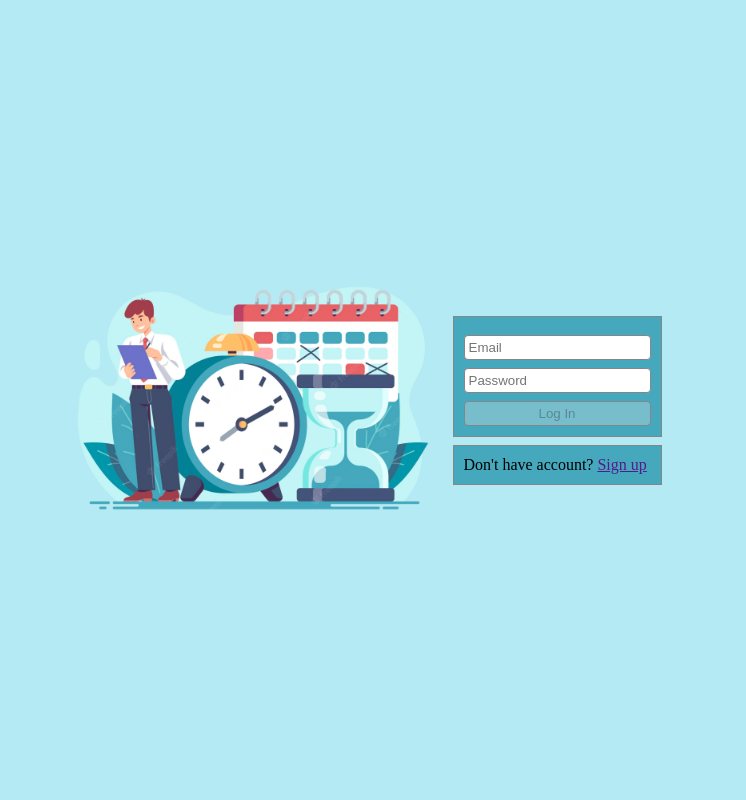
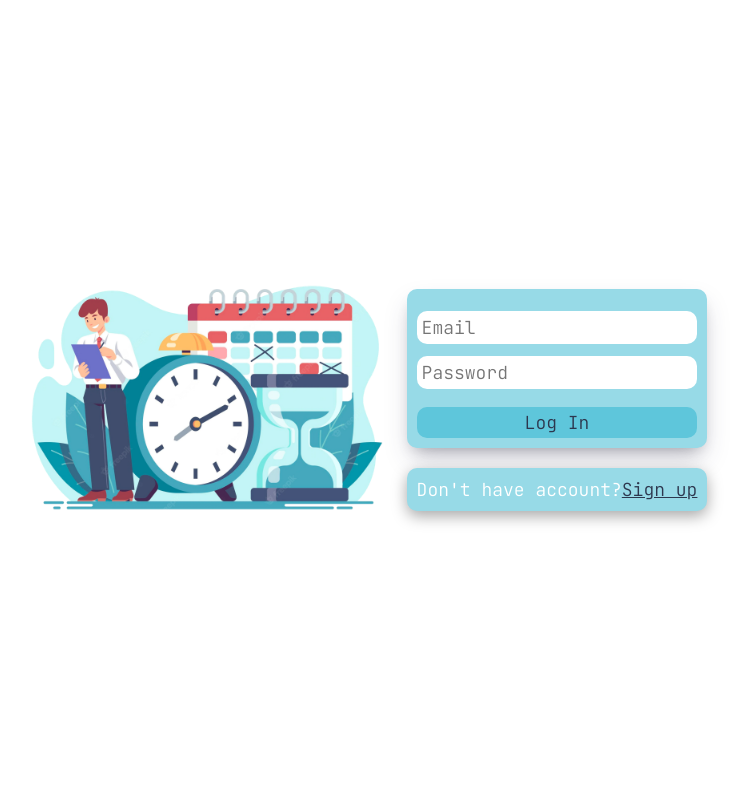
Before and after one commit to TTrung224/dbWeb, a PHP site: page /loginPage.html in a window 1280 px wide. Shown: the whole page, without its empty margins (283-1029 px from the left). Run offline with PHP 8.4, Linux system fonts and the light colour scheme.

Commit message:
css login page 270602

```diff
--- a/loginPage.html
+++ b/loginPage.html
@@ -6,6 +6,9 @@
     <meta name="viewport" content="width=device-width, initial-scale=1.0">
     <title>Timeflow Login</title>
     <link rel="stylesheet" href="style.css">
+    <link rel="preconnect" href="https://fonts.googleapis.com">
+    <link rel="preconnect" href="https://fonts.gstatic.com" crossorigin>
+    <link href="https://fonts.googleapis.com/css2?family=JetBrains+Mono:wght@300&display=swap" rel="stylesheet">
 </head>
 <bod>
     <div class='main'>
@@ -20,12 +23,12 @@
                         <input type="password" id="password" placeholder="Password">
                     </div>
                     <div class="btn-inputs">
-                        <button class="btn-login" name="btn-login" disabled>Log In</button>
+                        <button class="btn-login" name="btn-login" >Log In</button>
                     </div>
                 </form>
             </div>
             <div class="signup-link">
-                <span>Don't have account? <a href="">Sign up</a></span>
+                <p>Don't have account? </p> <a href="#">Sign up</a>
             </div>
         </div>
     </div>
--- a/style.css
+++ b/style.css
@@ -3,6 +3,7 @@
     padding: 0;
     margin: 0;
     box-sizing: border-box;
+    font-family: 'JetBrains Mono', monospace;
 }
 
 .main{
@@ -10,7 +11,6 @@
     display: flex;
     align-items: center;
     justify-content: center;
-    background-color: #b4eaf4;
 }
 
 .main .slide-show img{
@@ -18,43 +18,58 @@
 }
 
 .main .login-box .login-form{
-    border-style: solid;
-    border-width: 1px;
-    border-color: rgb(134, 134, 134);
+    border-radius: 10px;
+    border-style: hidden;
     padding: 10px;
-    background-color: #45a8bd;
+    background-color: #97dae7;
+    box-shadow: rgba(50, 50, 93, 0.25) 0px 13px 27px -5px, rgba(0, 0, 0, 0.3) 0px 8px 16px -8px;
 }
 
 .login-box .form-inputs{
     display: flex;
     flex-direction: column;
+    height: 100px;
 
 }
 
 .login-box .form-inputs input{
-    margin: 8px 0px 0px 0px;
-    padding: 4px;
-    border-radius: 4px;
-    border-style: solid;
-    border-width: 1px;
-    border-color: rgb(134, 134, 134);
+    font-size: large;
+    margin: 12px 0px 0px 0px;
+    padding: 5px;
+    border-radius: 10px;
+    border-style: hidden;
 }
 
 .login-box .btn-inputs button{
+    color: #2d374e;
+    font-size: large;
     width: 100%;
     padding: 4px;
     margin: 8px 0px 0px 0px;
-    border-radius: 4px;
-    border-style: solid;
-    border-width: 1px;
-    border-color: rgb(134, 134, 134);
+    border-radius: 10px;
+    border-style:hidden;
+    background-color: #5ec6db;
 }
 
 .login-box .signup-link{
-    border-style: solid;
+    font-size: large;
+    text-align:center;
+    display: flex;
+    color: rgb(255, 255, 255);
+    border-style:hidden;
     border-width: 1px;
-    border-color: rgb(134, 134, 134);
+    border-radius: 10px;
     padding: 10px;
-    margin-top: 8px;
-    background-color: #45a8bd;
+    margin-top: 20px;
+    background-color: #97dae7;
+    box-shadow: rgba(0, 0, 0, 0.35) 0px 5px 15px;
 }
+.login-box .signup-link a:link {
+    color: #2d374e;
+}
+.login-box .signup-link a:hover {
+    color: #ffffff;
+}
+.login-box .signup-link a:visited {
+    color: #2d374e;
+}
```
